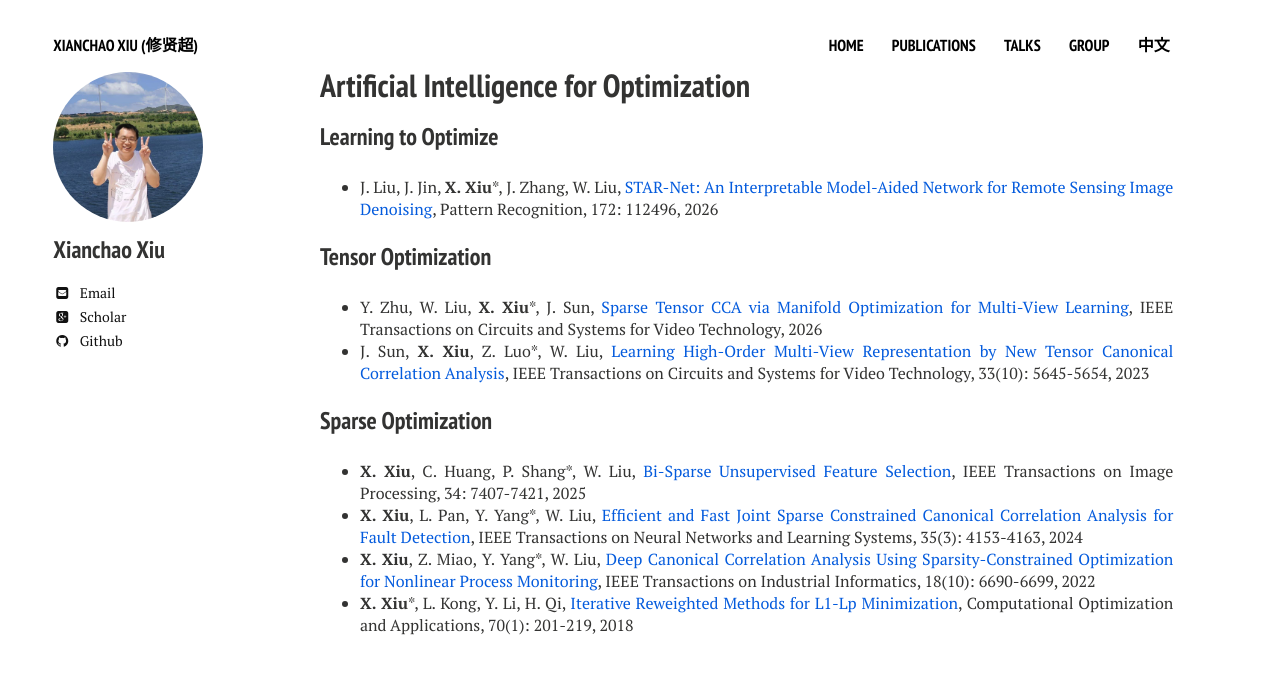
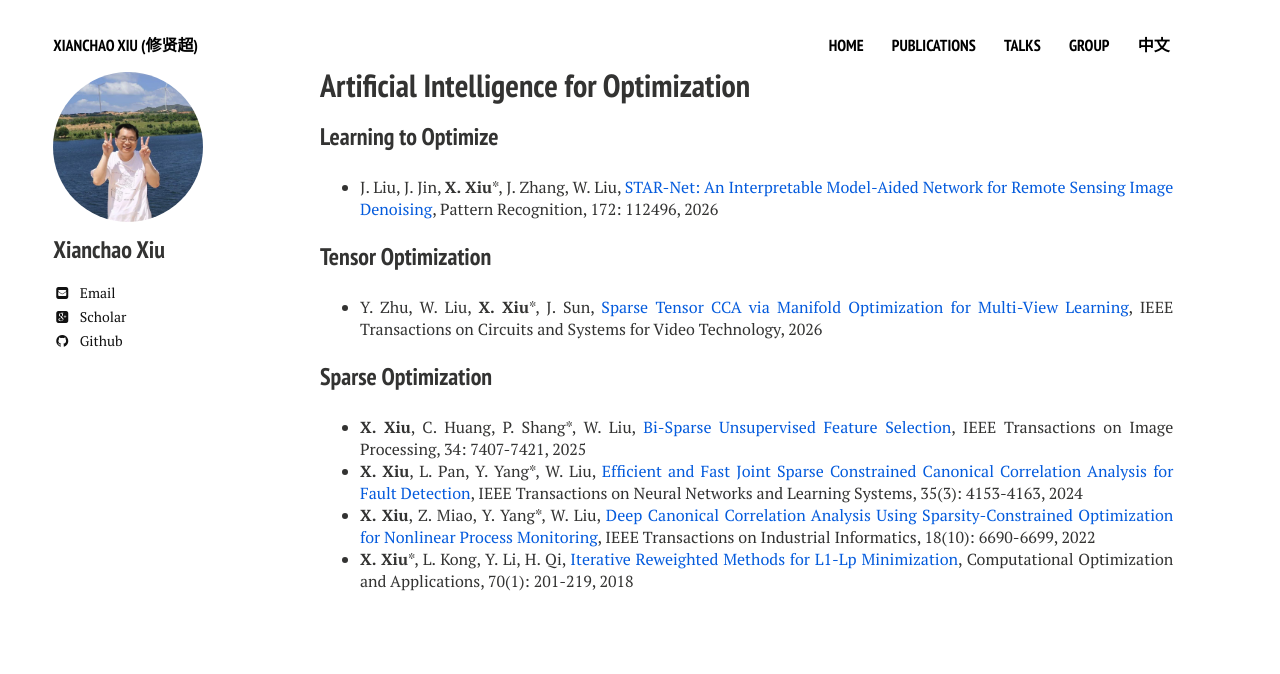
Before and after one commit to xianchaoxiu/xianchaoxiu.github.io, a Jekyll site: the page built from chinese/research/OPT/index.md, in a window 1280 px wide. Shown: the top 674 px of the page. Built offline with Jekyll 4.4.1, drawn with Linux system fonts in a browser that asks for light colours; nearby versions of some CDN libraries.

Commit message:
Update index.md

```diff
--- a/chinese/research/OPT/index.md
+++ b/chinese/research/OPT/index.md
@@ -11,7 +11,6 @@ share: false
 
 ### Tensor Optimization
 * Y. Zhu, W. Liu, <b>X. Xiu</b>*, J. Sun, <a href="https://doi.org/10.1109/TCSVT.2025.3642736" class="textlink" target="_blank">Sparse Tensor CCA via Manifold Optimization for Multi-View Learning</a>, IEEE Transactions on Circuits and Systems for Video Technology, 2026 <br>
-* J. Sun, <b>X. Xiu</b>, Z. Luo*, W. Liu, <a href="https://ieeexplore.ieee.org/document/10091146" class="textlink" target="_blank">Learning High-Order Multi-View Representation by New Tensor Canonical Correlation Analysis</a>, IEEE Transactions on Circuits and Systems for Video Technology, 33(10): 5645-5654, 2023 <br>
 
 
 
```
